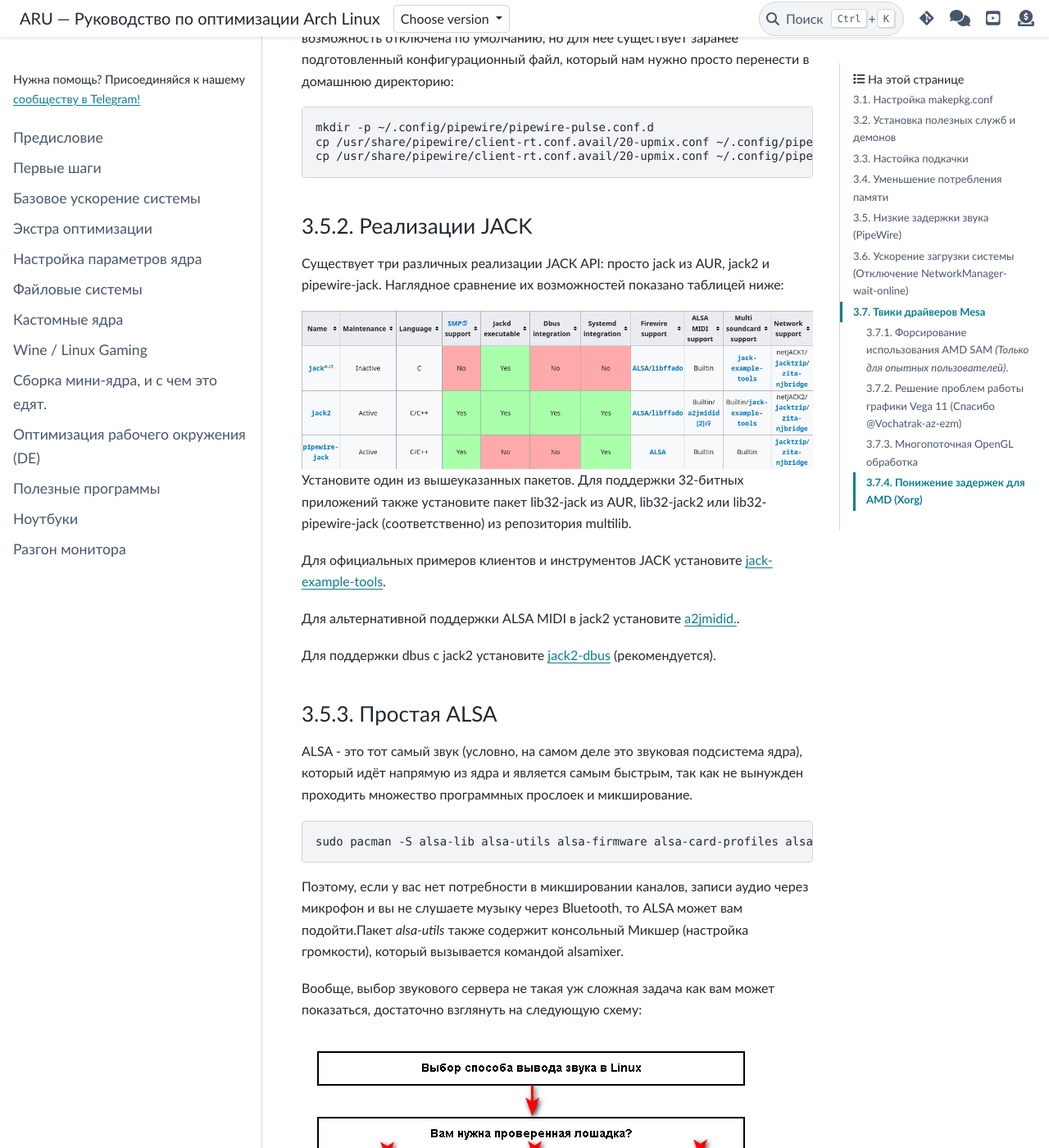
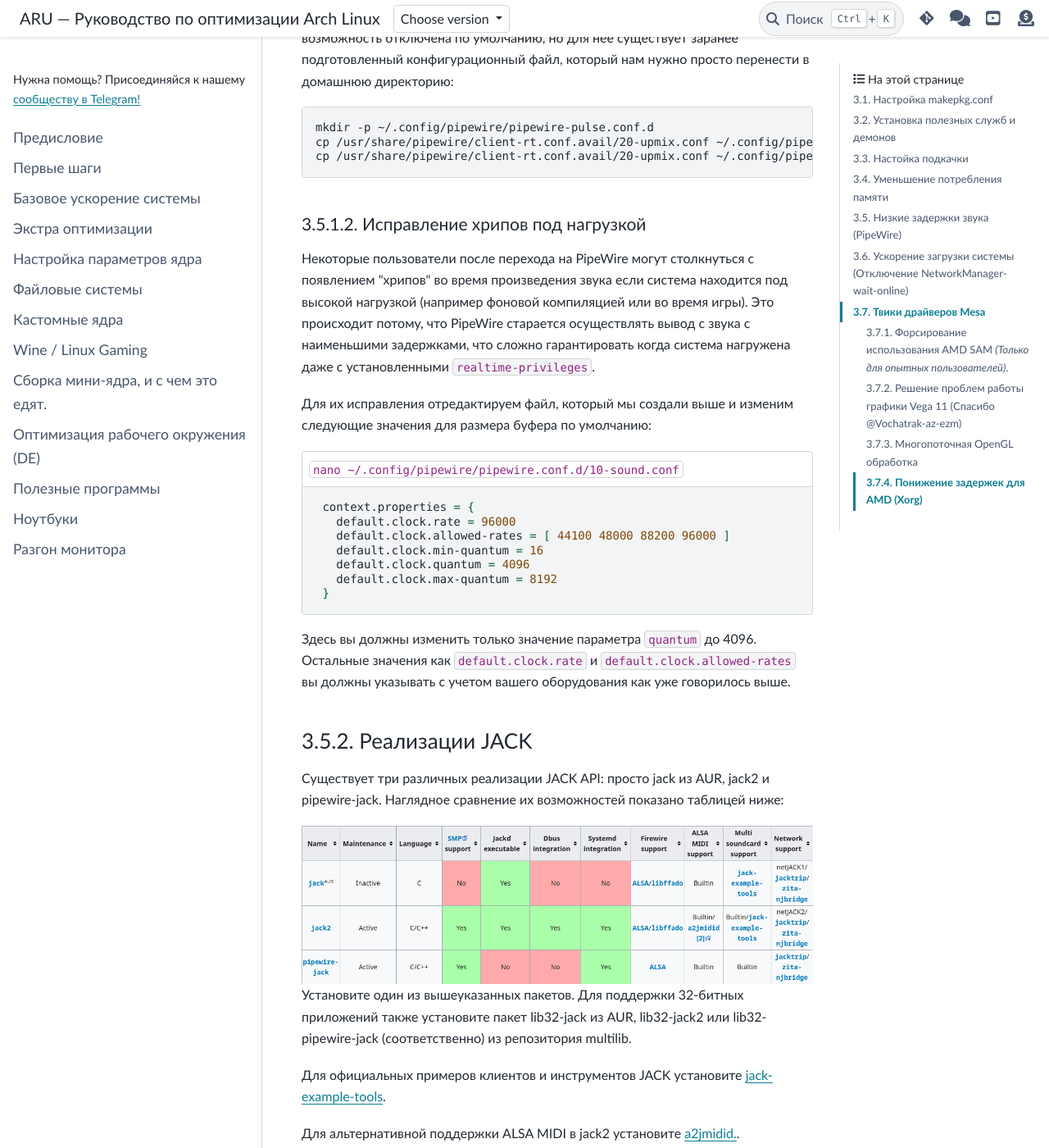
Before and after one commit to ventureoo/ARU, a Sphinx documentation site: the page built from docs/source/generic-system-acceleration.rst, in a window 1280 px wide and 1400 px high, scrolled down 9612 px. Shown: the whole window at 82% size. Built offline with Sphinx 7.4.7 and the PyData theme 0.15.4, drawn with Linux system fonts in a browser that asks for light colours.

Commit message:
generic-system-acceleration: Add fix for choppy audio on PipeWire

```diff
--- a/docs/source/generic-system-acceleration.rst
+++ b/docs/source/generic-system-acceleration.rst
@@ -402,7 +402,7 @@
 
    context.properties = {
      default.clock.rate = 96000
-     default.clock.allowed-rates = [ 44100, 48000, 88200, 96000 ]
+     default.clock.allowed-rates = [ 44100 48000 88200 96000 ]
      default.clock.min-quantum = 16
    }
 
@@ -441,6 +441,38 @@
   cp /usr/share/pipewire/client-rt.conf.avail/20-upmix.conf ~/.config/pipewire/pipewire-pulse.conf.d
   cp /usr/share/pipewire/client-rt.conf.avail/20-upmix.conf ~/.config/pipewire/client-rt.conf.d
 
+.. index:: pipewire, choppy, high-load, cpu, sound
+.. _choppy-audio:
+
+^^^^^^^^^^^^^^^^^^^^^^^^^^^^^^^^^
+Исправление хрипов под нагрузкой
+^^^^^^^^^^^^^^^^^^^^^^^^^^^^^^^^^
+
+Некоторые пользователи после перехода на PipeWire могут столкнуться с
+появлением "хрипов" во время произведения звука если система находится
+под высокой нагрузкой (например фоновой компиляцией или во время игры).
+Это происходит потому, что PipeWire старается осуществлять вывод с
+звука с наименьшими задержками, что сложно гарантировать когда
+система нагружена даже с установленными ``realtime-privileges``.
+
+Для их исправления отредактируем файл, который мы создали выше и
+изменим следующие значения для размера буфера по умолчанию:
+
+.. code-block:: shell
+  :caption: ``nano ~/.config/pipewire/pipewire.conf.d/10-sound.conf``
+
+   context.properties = {
+     default.clock.rate = 96000
+     default.clock.allowed-rates = [ 44100 48000 88200 96000 ]
+     default.clock.min-quantum = 16
+     default.clock.quantum = 4096
+     default.clock.max-quantum = 8192
+   }
+
+Здесь вы должны изменить только значение параметра ``quantum`` до
+4096. Остальные значения как ``default.clock.rate`` и
+``default.clock.allowed-rates`` вы должны указывать с учетом
+вашего оборудования как уже говорилось выше.
 
 -----------------
 Реализации JACK
```
